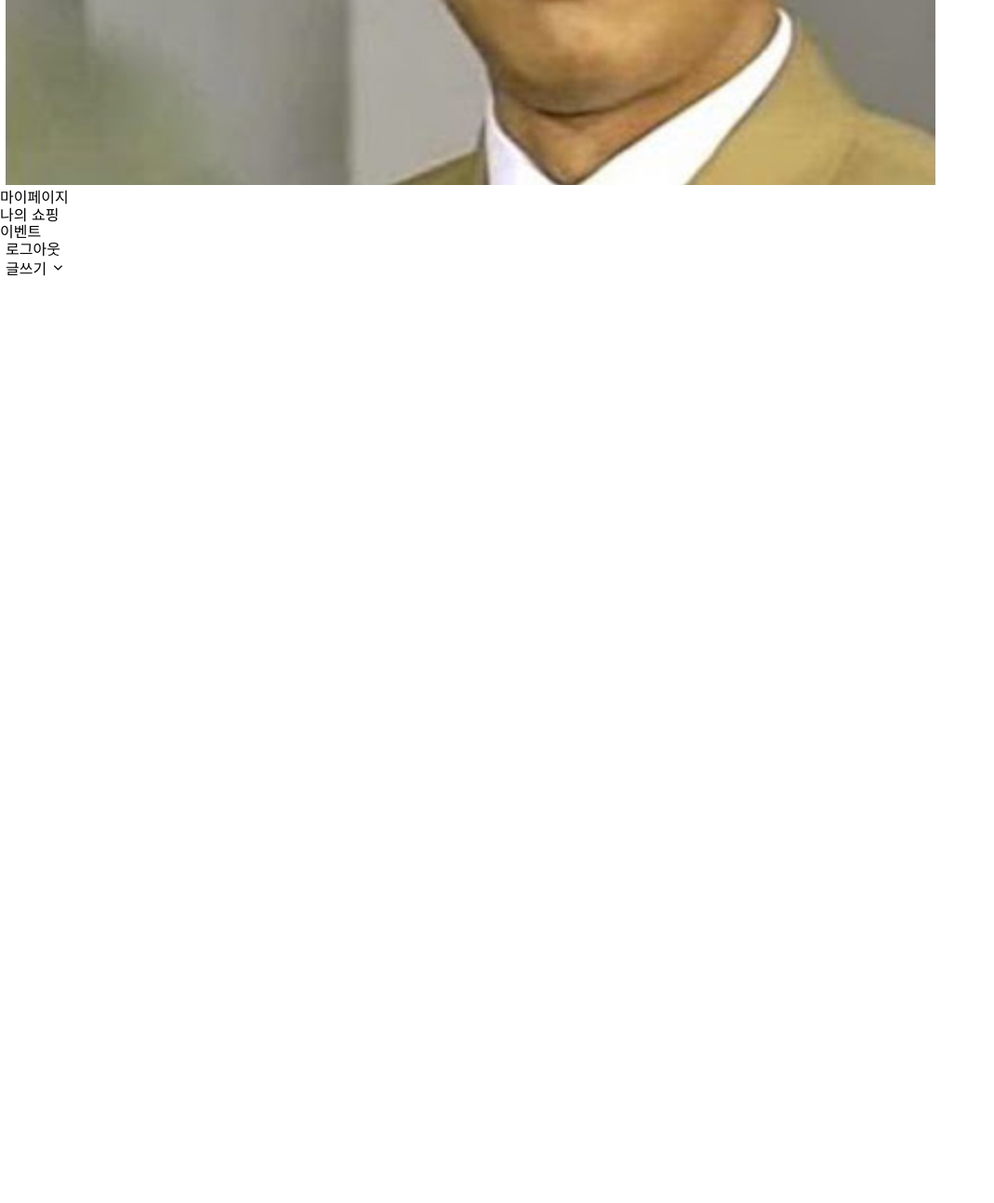
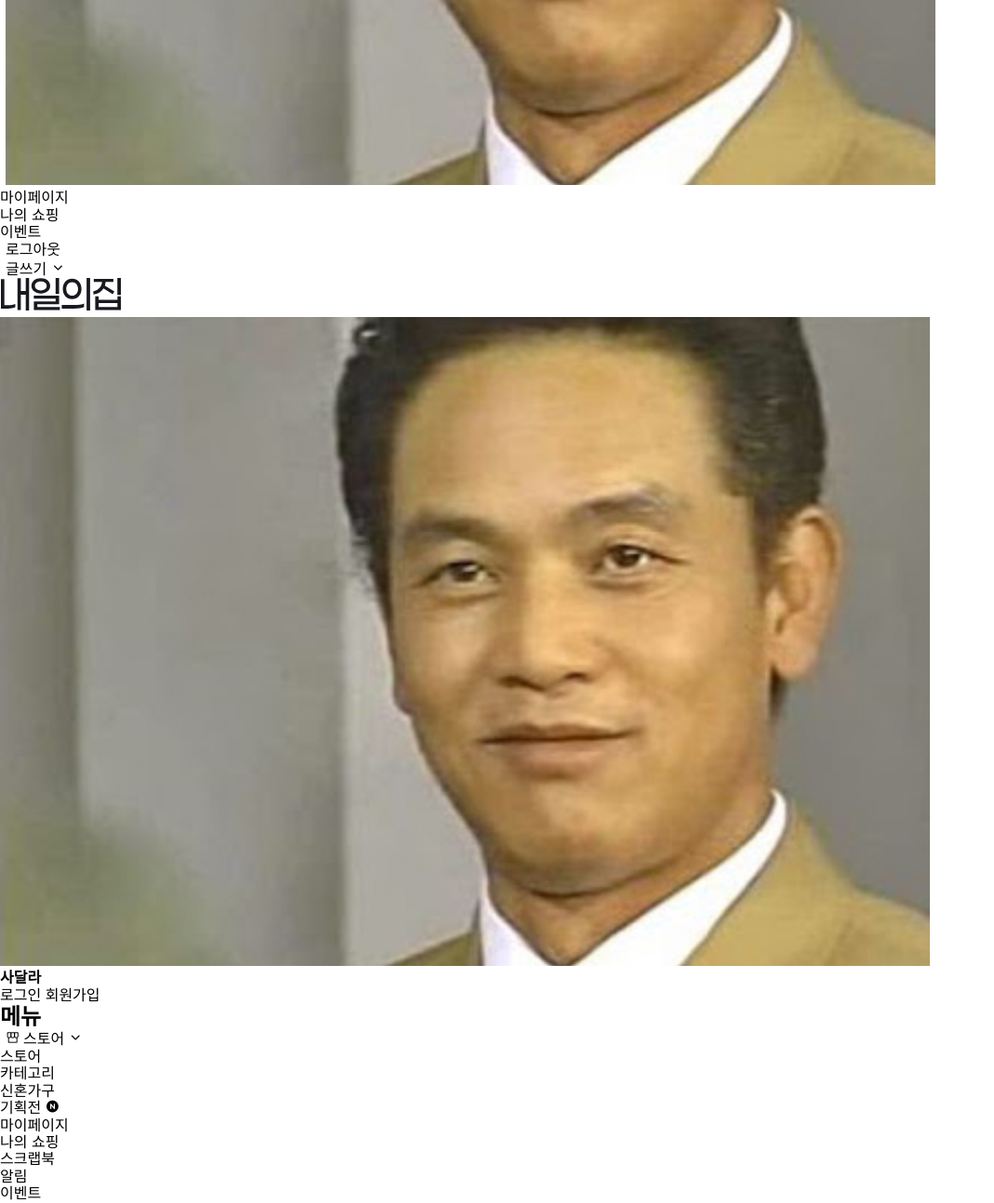
Before and after one commit to GimyeongSon/tomorrow-house, a website: page index.html in a window 1280 px wide. Shown: the part 687-1981 px from the top of the page at 93% size, without its empty margins (0-1069 px from the left). Before the commit the page ends 987 px from the top, so only its background shows below. Drawn offline with Linux system fonts and the light colour scheme; files whose address does not match are found by name.

Commit message:
🚧 Mark up sidebar layout component

```diff
--- a/index.html
+++ b/index.html
@@ -21,7 +21,6 @@
     <link rel="stylesheet" href="./style.css" />
   </head>
   <body>
-    <!-- 2 -> 3 -->
     <header class="gnb">
       <div class="container">
         <div class="row">
@@ -159,5 +158,84 @@
         </div>
       </div>
     </header>
+
+    <aside class="sidebar sm-only">
+      <header class="sidebar-header">
+        <h1 class="logo">
+          <a href="/">
+            <img src="./assets/images/logo.svg" alt="내일의 집" />
+          </a>
+        </h1>
+
+        <!-- NOTE: 로그인을 한 경우 -->
+        <div class="sidebar-user">
+          <a href="/">
+            <div class="avartar-24">
+              <img src="./assets/images/img-user-01.jpg" alt="사달라 아저씨" />
+            </div>
+            <strong class="username">사달라</strong>
+          </a>
+        </div>
+
+        <!-- NOTE: 로그인을 하지 않은 경우 -->
+        <div class="sidebar-auth">
+          <a class="btn-outlined ptn-40" href="/">로그인</a>
+          <a class="btn-primary ptn-40" href="/">회원가입</a>
+        </div>
+      </header>
+
+      <nav class="sidebar-nav">
+        <h2 class="visually-hidden">메뉴</h2>
+
+        <div class="drawer-menu">
+          <button type="drawer-menu-button">
+            <i class="ic-store" aria-hidden></i>
+            스토어
+            <i class="ic-chevron" aria-hidden></i>
+          </button>
+
+          <div class="drawer-menu-content">
+            <ul class="drawer-menu-list">
+              <li class="drawer-menu-item">
+                <a href="/">스토어</a>
+              </li>
+              <li class="drawer-menu-item">
+                <a href="/">카테고리</a>
+              </li>
+              <li class="drawer-menu-item">
+                <a href="/">신혼가구</a>
+              </li>
+              <li class="drawer-menu-item">
+                <a href="/">
+                  기획전
+                  <i class="ic-new" lang="en" aria-label="New!"></i>
+                </a>
+              </li>
+            </ul>
+          </div>
+        </div>
+
+        <!-- NOTE: 로그인을 한 경우 -->
+        <div class="sidebar-user-menu">
+          <ul class="user-menu-list">
+            <li class="user-menu-item">
+              <a href="/">마이페이지</a>
+            </li>
+            <li class="user-menu-item">
+              <a href="/">나의 쇼핑</a>
+            </li>
+            <li class="user-menu-item">
+              <a href="/">스크랩북</a>
+            </li>
+            <li class="user-menu-item">
+              <a href="/">알림</a>
+            </li>
+            <li class="user-menu-item">
+              <a href="/">이벤트</a>
+            </li>
+          </ul>
+        </div>
+      </nav>
+    </aside>
   </body>
 </html>
```
